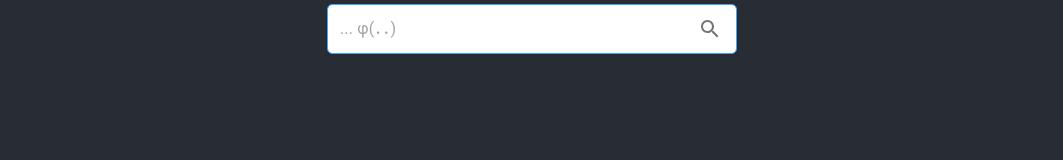
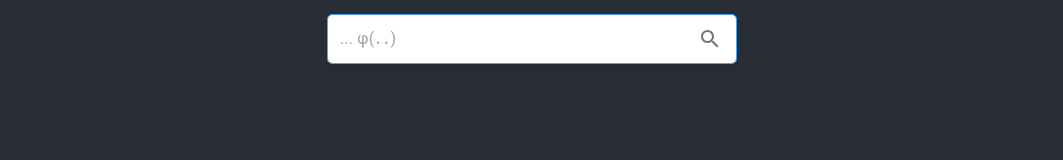
Before and after one commit to ghsable/aiueo, a React (Create React App) app: page / in a window 1280 px wide. Shown: the top 160 px of the page, without its empty margins (108-1171 px from the left). Built offline with nearby package versions, Linux system fonts and the light colour scheme.

Commit message:
update App.css - update margin-top

```diff
--- a/src/App.css
+++ b/src/App.css
@@ -12,7 +12,7 @@
 }
 
 .App-header {
-  margin-top: 5px;
+  margin-top: 15px;
   position: fixed;
   top: 0;
   z-index: 1000;
```
